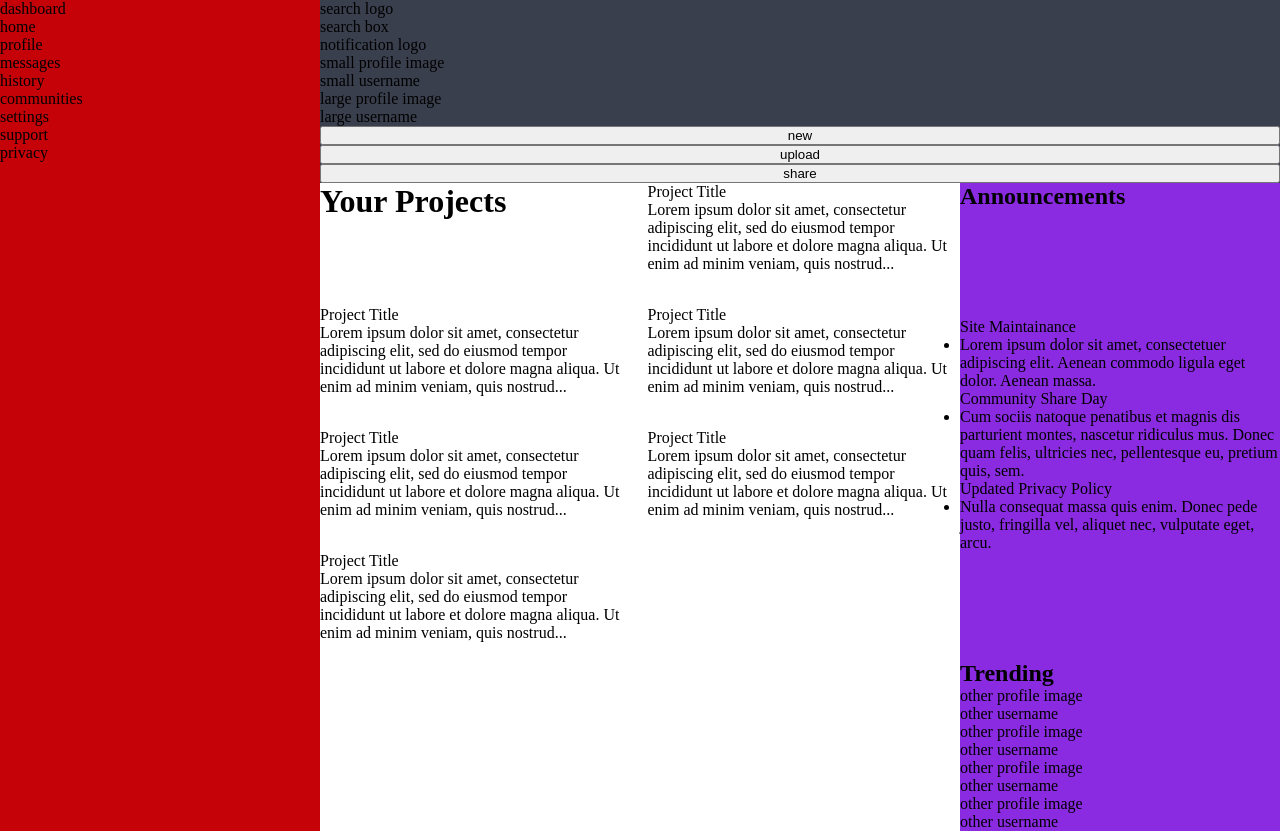
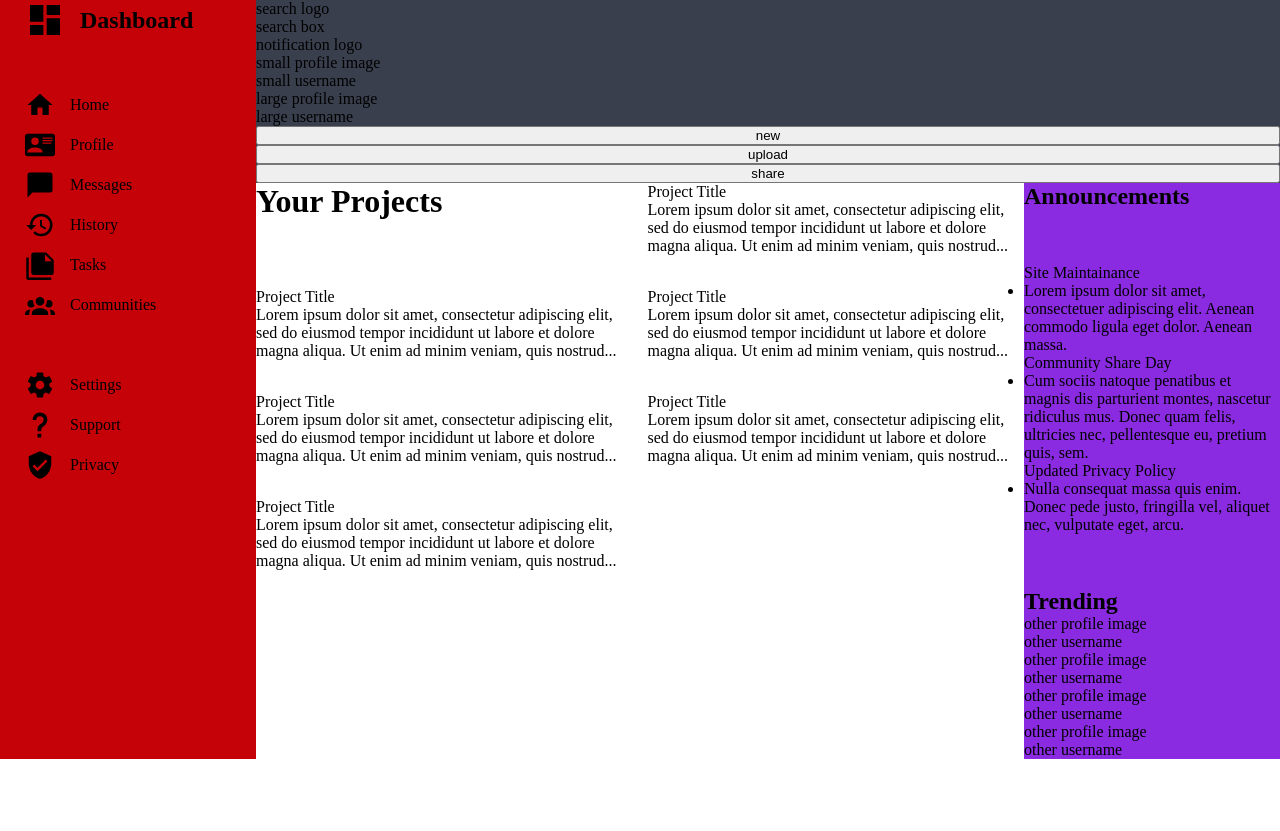
Before and after one commit to ghxusr/admin-dashboard, a plain HTML site: page index.html in a window 1280 px wide. After the commit the page ends 800 px from the top, so only its background shows below. Drawn offline with Linux system fonts and the light colour scheme.

Commit message:
Add css and images for sidebar section

```diff
--- a/index.html
+++ b/index.html
@@ -23,35 +23,40 @@
         <div class="sidebar">
             <ul>
                 <li>
-                    <img src="">dashboard
+                    <img src="../admin-dashboard/images/view-dashboard.svg" width="40" height="40"><div><h2>Dashboard</h2></div>
+                </li>
+            </ul>
+            <ul>
+                <li>
+                    <img src="../admin-dashboard/images/home.svg" width="30" height="30"><div>Home</div>
                 </li>
                 <li>
-                    <img src="">home
+                    <img src="../admin-dashboard/images/card-account-details.svg" width="30" height="30"><div>Profile</div>
                 </li>
                 <li>
-                    <img src="">profile
+                    <img src="../admin-dashboard/images/message.svg" width="30" height="30"><div>Messages</div>
                 </li>
                 <li>
-                    <img src="">messages
+                    <img src="../admin-dashboard/images/history.svg" width="30" height="30"><div>History</div>
                 </li>
                 <li>
-                    <img src="">history
+                    <img src="../admin-dashboard/images/note-multiple.svg" width="30" height="30"><div>Tasks</div>
                 </li>
                 <li>
-                    <img src="">communities
+                    <img src="../admin-dashboard/images/account-group.svg" width="30" height="30"><div>Communities</div>
+                </li>
+            </ul>
+            <ul>
+                <li>
+                    <img src="../admin-dashboard/images/cog.svg" width="30" height="30"><div>Settings</div>
                 </li>
                 <li>
-                    <img src="">settings
+                    <img src="../admin-dashboard/images/help.svg" width="30" height="30"><div>Support</div>
                 </li>
                 <li>
-                    <img src="">support
-                </li>
-                <li>
-                    <img src="">privacy
+                    <img src="../admin-dashboard/images/shield-check.svg" width="30" height="30"><div>Privacy</div>
                 </li>
             </ul>
-
-
         </div>
         <div class="main-content">
             <div class="projects">
--- a/styles.css
+++ b/styles.css
@@ -12,18 +12,33 @@
   .sidebar {
     background-color: #C50208;
     grid-row: 1 / 4;
-    display: grid;
+    display: flex;
+    flex-direction: column;
+    gap: 50px;
+    padding-left: 25px;
+  }
+
+  .sidebar > ul {
+    list-style-type: none;
+    display: flex;
+    flex-direction: column;
+    gap: 10px;
+  }
+
+  .sidebar > ul > li {
+    display: flex;
+    align-items: center;
     gap: 15px;
   }
 
   .container {
     display: grid;
-    grid-template-columns: 1fr 2fr 1fr;
+    grid-template-columns: 1fr 3fr 1fr;
   }
 
   .projects {
     display: grid;
-    grid-template-columns: repeat(auto-fit, minmax(250px, 1fr));
+    grid-template-columns: repeat(auto-fit, minmax(300px, 1fr));
     grid-column: 2 / 3;
     gap: 15px;
   }
```
Also changed, not shown: images/account-group.svg (added), images/card-account-details.svg (added), images/cog.svg (added), images/help.svg (added), images/history.svg (added), images/home.svg (added), images/message.svg (added), images/note-multiple.svg (added), images/shield-check.svg (added), images/view-dashboard.svg (added).
